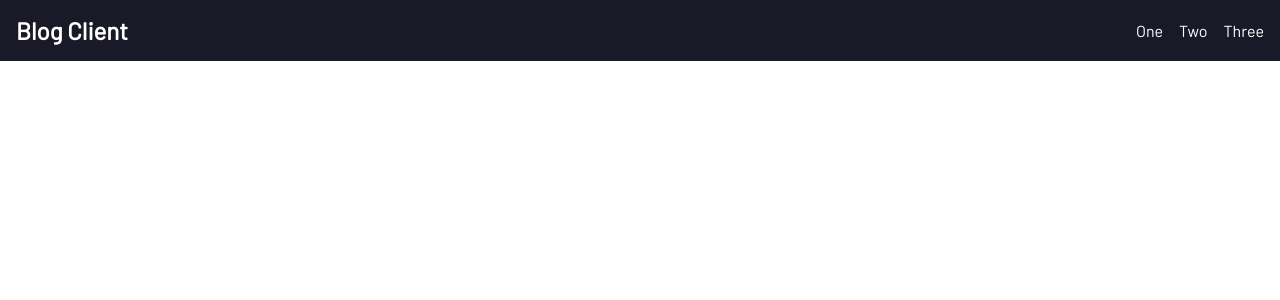
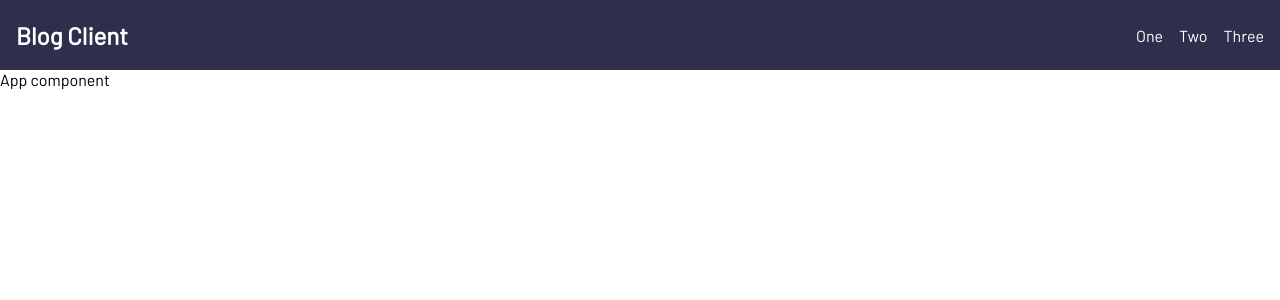
Before and after one commit to brajpatel/blog-client, a React (Vite) app: page / in a window 1280 px wide. Shown: the top 300 px of the page. Built offline with nearby package versions, Linux system fonts and the light colour scheme.

Commit message:
Create simple route

```diff
--- a/src/App.jsx
+++ b/src/App.jsx
@@ -1,13 +1,9 @@
 import './App.css';
-import { useState } from 'react';
-import Navbar from './components/Navbar';
 
 function App() {
-  const [count, setCount] = useState(0)
-
   return (
     <>
-      <Navbar></Navbar>
+      <div>App component</div>
     </>
   )
 }
--- a/src/components/Navbar.css
+++ b/src/components/Navbar.css
@@ -1,10 +1,11 @@
 nav {
-  background: #191927;
+  min-height: 70px;
+  background: #2e2e4d;
   color: white;
   display: flex;
   justify-content: space-between;
   align-items: center;
-  padding: 1rem;
+  padding: 0 1rem;
 }
 
 ul {
--- /dev/null
+++ b/src/components/Posts.jsx
@@ -0,0 +1,7 @@
+function Posts() {
+    return (
+        <div>All posts here</div>
+    )
+}
+
+export default Posts;
--- a/src/main.jsx
+++ b/src/main.jsx
@@ -1,9 +1,24 @@
 import React from 'react';
 import ReactDOM from 'react-dom/client';
+import { createBrowserRouter, RouterProvider } from 'react-router-dom';
 import App from './App.jsx';
+import Navbar from './components/Navbar.jsx';
+import Posts from './components/Posts.jsx';
+
+const router = createBrowserRouter([
+  {
+    path: "/",
+    element: <App/>
+  },
+  {
+    path: "posts",
+    element: <Posts/>
+  }
+])
 
 ReactDOM.createRoot(document.getElementById('root')).render(
   <React.StrictMode>
-    <App />
+    <Navbar/>
+    <RouterProvider router={router}/>
   </React.StrictMode>,
 )
```
